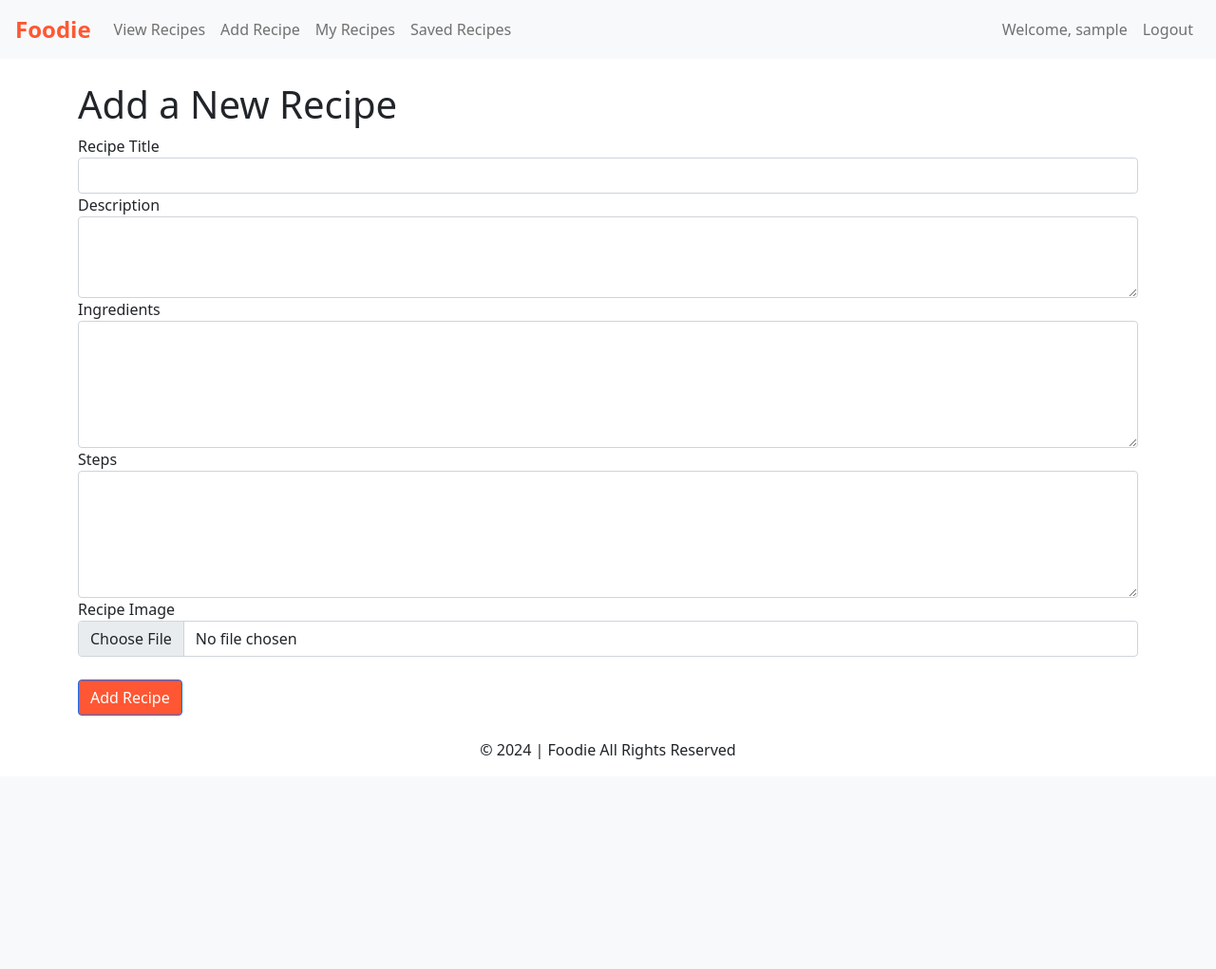
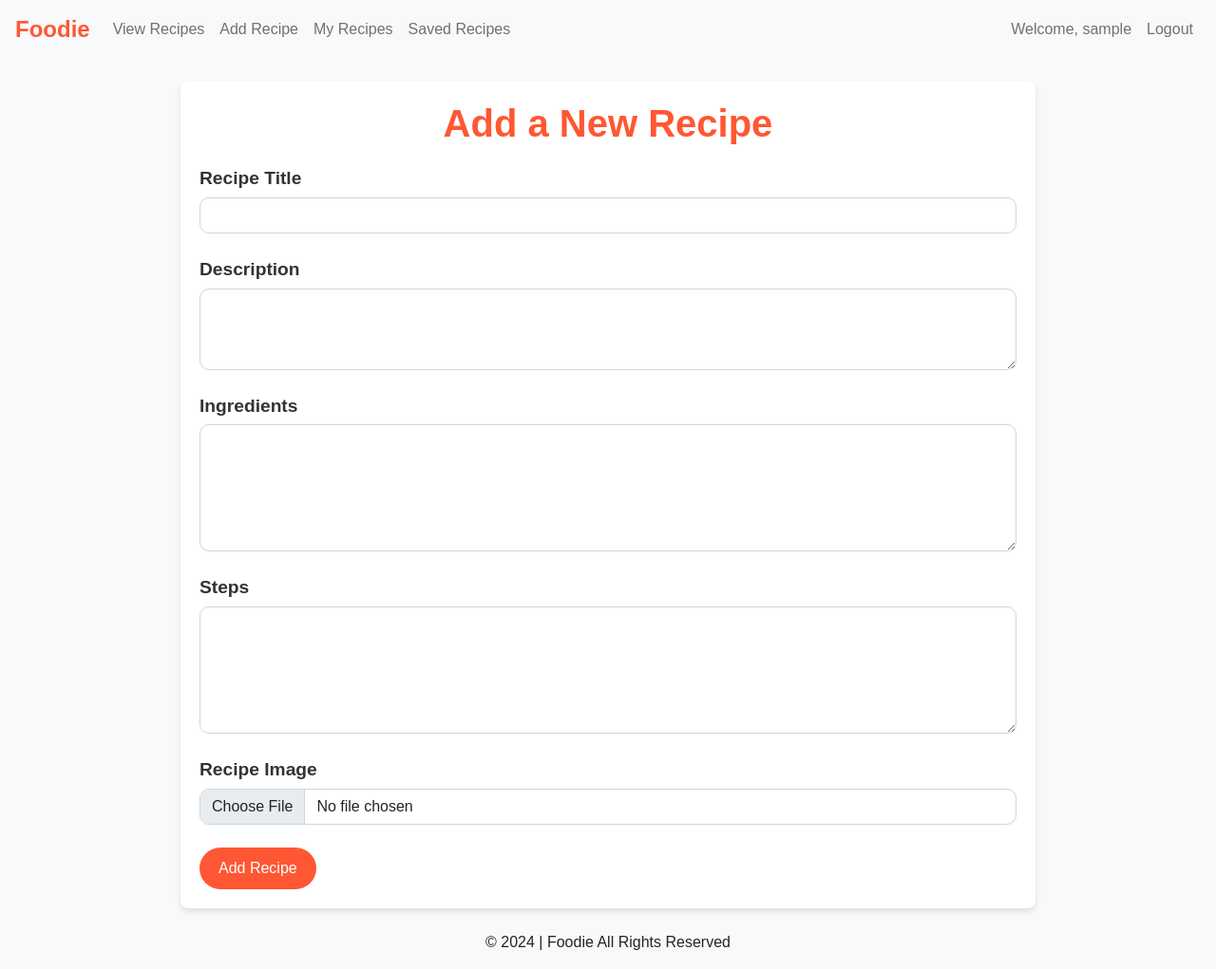
Before and after one commit to Naidan-slv/Foodie, a Flask app: page /add_recipe in a window 1280 px wide. Shown: the whole page at 95% size. Before the commit the page ends 800 px from the top, so only its background shows below. Run offline with Flask 3, Linux system fonts and the light colour scheme; the visitor is signed in with stand-in values (Sample User, id 1); some libraries are stand-ins or nearby versions.

Commit message:
STYLING Made all the pages follow a specific design

```diff
--- /dev/null
+++ b/Foodie_Files/app/static/css/add_recipe.css
@@ -0,0 +1,44 @@
+body {
+    font-family: 'Arial', sans-serif;
+    background-color: #f9f9f9;
+    margin: 0;
+    padding: 0;
+}
+
+form {
+    padding: 20px;
+    background-color: #ffffff;
+    box-shadow: 0 4px 6px rgba(0, 0, 0, 0.1);
+    border-radius: 8px;
+    margin: 20px auto;
+    max-width: 900px;
+}
+
+h1 {
+    font-size: 2.5rem;
+    text-align: center;
+    margin-bottom: 20px;
+    color: #ff5733;
+    font-weight: bold;
+}
+
+.btn {
+    border-radius: 50px;
+    background-color: #ff5733;
+    color: white;
+    border: none;
+    padding: 10px 20px;
+    font-size: 1rem;
+    transition: background-color 0.3s ease;
+    cursor: pointer;
+}
+
+.label-custom {
+    font-size: 1.2rem;
+    font-weight: bold;
+    color: #333333;
+    padding-bottom: 5px;
+    }
+.form-control {
+    border-radius: 10px;
+}
--- a/Foodie_Files/app/static/css/view_recipes.css
+++ b/Foodie_Files/app/static/css/view_recipes.css
@@ -1,4 +1,3 @@
-/* General Styling */
 body {
     font-family: 'Arial', sans-serif;
     background-color: #f9f9f9;
@@ -100,7 +99,7 @@ body {
 
 .recipe-list li span#like-count-1 {
     font-size: 0.9rem;
-    color: #ff5733;
+    color: #053ea7;
     font-weight: bold;
 }
 
@@ -125,7 +124,7 @@ body {
     padding: 8px 12px;
     border: none;
     border-radius: 20px;
-    background-color: #ff5733; /* Orange for "Like" */
+    background-color: #ff5733;
     color: white;
     font-size: 0.9rem;
     font-weight: bold;
--- a/Foodie_Files/app/templates/add_recipe.html
+++ b/Foodie_Files/app/templates/add_recipe.html
@@ -2,28 +2,38 @@
 
 {% block title %}Add Recipe{% endblock %}
 
+
 {% block content %}
-<h1>Add a New Recipe</h1>
+
+{% block styles %}
+<link href="{{ url_for('static', filename='css/add_recipe.css') }}" rel="stylesheet">
+{% endblock %}
+
 <form method="POST" action="/add_recipe" enctype="multipart/form-data">
+    <h1>Add a New Recipe</h1>
     {{ form.hidden_tag() }}
     <div>
-        <label for="title">{{ form.title.label }}</label>
+        <label for="title"class="label-custom">{{ form.title.label }}</label>
         {{ form.title(class="form-control") }}
     </div>
+    <br>
     <div>
-        <label for="description">{{ form.description.label }}</label>
+        <label for="description"class="label-custom" >{{ form.description.label }}</label>
         {{ form.description(class="form-control", rows=3) }}
     </div>
+    <br>
     <div>
-        <label for="ingredients">{{ form.ingredients.label }}</label>
+        <label for="ingredients" class="label-custom">{{ form.ingredients.label }}</label>
         {{ form.ingredients(class="form-control", rows=5) }}
     </div>
+    <br>
     <div>
-        <label for="steps">{{ form.steps.label }}</label>
+        <label for="steps" class="label-custom">{{ form.steps.label }}</label>
         {{ form.steps(class="form-control", rows=5) }}
     </div>
+    <br>
     <div>
-        <label for="image">{{ form.image.label }}</label>
+        <label for="image" class="label-custom">{{ form.image.label }}</label>
         {{ form.image(class="form-control") }}
     </div>
     <br>
--- a/Foodie_Files/app/templates/my_recipes.html
+++ b/Foodie_Files/app/templates/my_recipes.html
@@ -2,6 +2,9 @@
 
 {% block content %}
 <div class="container mt-4">
+{% block styles %}
+<link href="{{ url_for('static', filename='css/my_recipes.css') }}" rel="stylesheet">
+{% endblock %}
     <h1 class="mb-4">My Recipes</h1>
 
     {% for recipe in recipes %}
--- a/Foodie_Files/app/views.py
+++ b/Foodie_Files/app/views.py
@@ -68,10 +68,10 @@ def login():
         user = User.query.filter_by(email=form.email.data).first()
         if user and check_password_hash(user.password_hash, form.password.data):
             login_user(user)
-            flash('You have successfully logged in.', 'success')
+            flash('User is now logged in', 'success')
             return redirect(url_for('index'))
         else:
-            flash('Invalid email or password.', 'danger')
+            flash('Invalid email or password try again .', 'danger')
     return render_template('login.html', form=form)
 
 
@@ -85,7 +85,7 @@ def register():
         # Check if email or username already exist to ensure theyre unique
         existing_user = User.query.filter((User.email == form.email.data) | (User.username == form.username.data)).first()
         if existing_user:
-            flash('Email or username is already registered.', 'danger')
+            flash('The Username or Email are already registered', 'danger')
             return redirect(url_for('register'))
 
         # If email and username are unique, proceed with registration
@@ -98,7 +98,7 @@ def register():
         try:
             db.session.add(new_user)
             db.session.commit()
-            flash('Registration successful! You can now log in.', 'success')
+            flash('Account Registrated Please login : ', 'success')
             return redirect(url_for('login'))
         except Exception as e:
             db.session.rollback()
@@ -112,7 +112,7 @@ def register():
 @login_required
 def logout():
     logout_user()
-    flash('You have been logged out.', 'info')
+    flash('Successfully logged out ', 'info')
     return redirect(url_for('login'))
 
 
@@ -171,7 +171,7 @@ def my_recipes():
 def edit_recipe(recipe_id):
     recipe = Recipe.query.get_or_404(recipe_id)
     if recipe.user_id != current_user.id:
-        flash('You are not authorized to edit this recipe.', 'danger')
+        flash('You are not authorised to edit this recipe.', 'danger')
         return redirect(url_for('my_recipes'))
 
     # Pre-fill the form with the current recipe data
@@ -189,7 +189,7 @@ def edit_recipe(recipe_id):
 
         try:
             db.session.commit()
-            flash('Recipe updated successfully!', 'success')
+            flash('Recipe updated successfully ', 'success')
             return redirect(url_for('my_recipes'))
         except Exception as e:
             db.session.rollback()
@@ -202,7 +202,7 @@ def edit_recipe(recipe_id):
 def delete_recipe(recipe_id):
     recipe = Recipe.query.get_or_404(recipe_id)
     if recipe.user_id != current_user.id:
-        flash('You are not authorized to delete this recipe.', 'danger')
+        flash('You are not authorised to delete this recipe.', 'danger')
         return redirect(url_for('my_recipes'))
 
     try:
```
Also changed, not shown: Foodie_Files/app/static/css/login.css (added, +44 -0 lines), Foodie_Files/app/static/css/my_recipes.css (added, +47 -0 lines), Foodie_Files/app/static/css/register.css (added, +44 -0 lines), Foodie_Files/app/templates/edit_recipe.html (+13 -10 lines), Foodie_Files/app/templates/login.html (+5 -2 lines), Foodie_Files/app/templates/register.html (+14 -5 lines), Foodie_Files/app.db.
